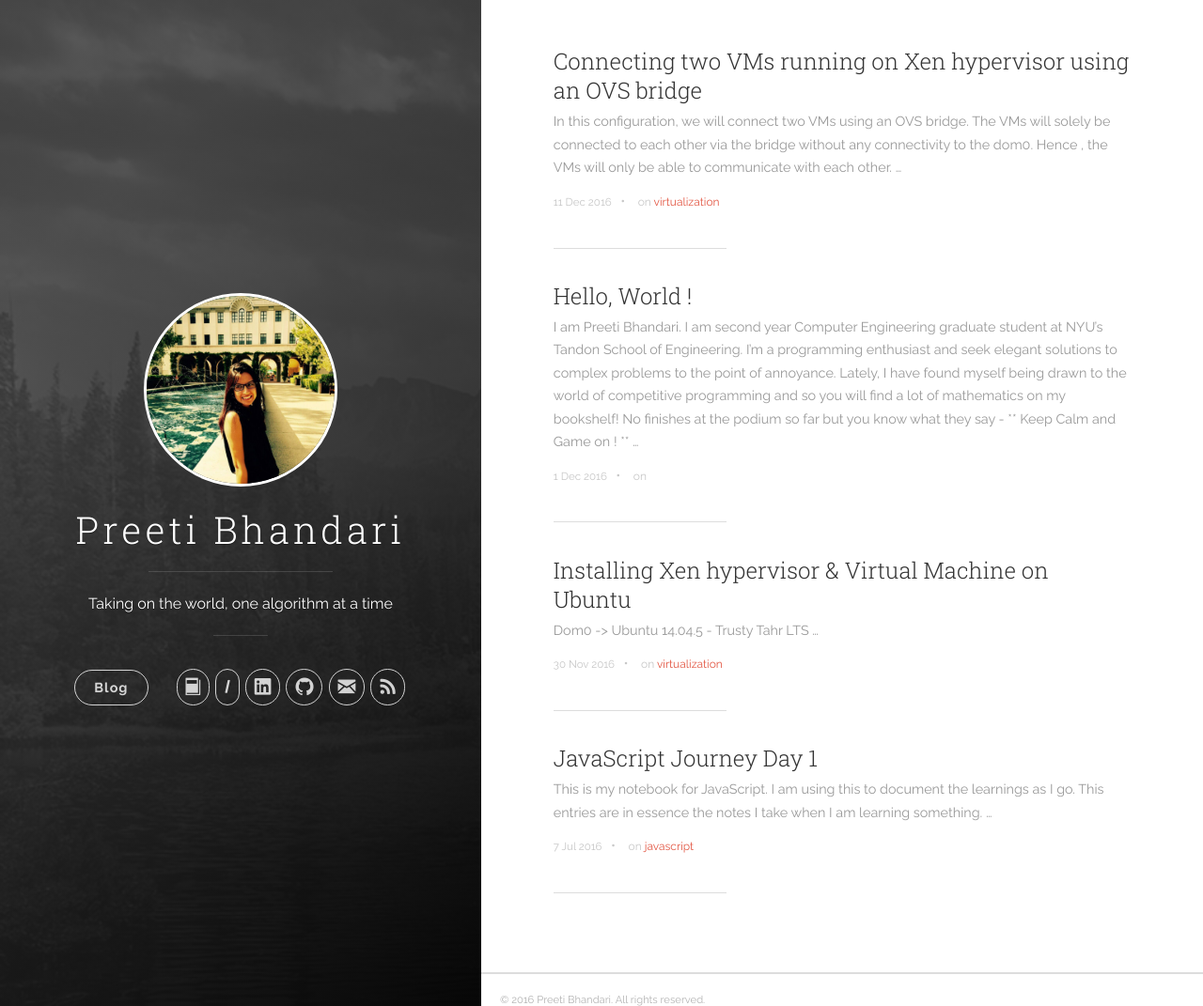
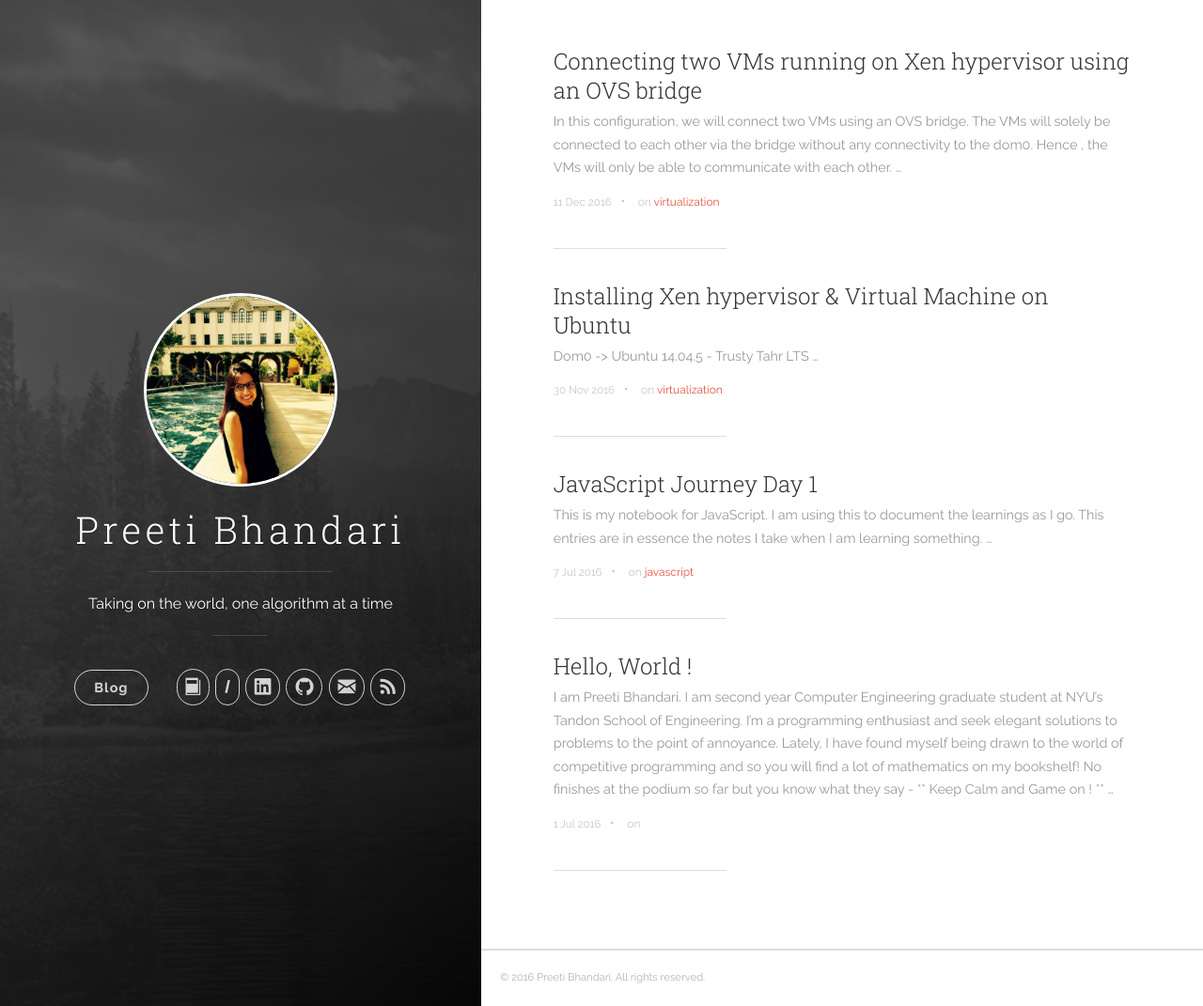
Before and after one commit to preeti1205/preeti1205.github.io, a Jekyll site: the page built from index.html, in a window 1280 px wide and 1071 px high. Shown: the whole window at 94% size. Built offline with Jekyll 4.4.1, drawn with Linux system fonts in a browser that asks for light colours; nearby versions of some CDN libraries; the list of posts is cut into pages by our own code.

Commit message:
new blog

```diff
--- a/_posts/2016-01-08-welcome-to-jekyll.markdown
+++ b/_posts/2016-01-08-welcome-to-jekyll.markdown
@@ -1,7 +1,7 @@
 ---
 title:  "Hello, World !"
-date:   2016-12-1 11:04:23
+date:   2016-07-1 11:04:23
 categories: [jekyll]
 ---
 
-I am Preeti Bhandari. I am second year Computer Engineering graduate student at NYU's Tandon School of Engineering. I'm a programming enthusiast and seek elegant solutions to complex problems to the point of annoyance. Lately, I have found myself being drawn to the world of competitive programming and so you will find a lot of mathematics on my bookshelf! No finishes at the podium so far but you know what they say - ** Keep Calm and Game on ! **
+I am Preeti Bhandari. I am second year Computer Engineering graduate student at NYU's Tandon School of Engineering. I'm a programming enthusiast and seek elegant solutions to problems to the point of annoyance. Lately, I have found myself being drawn to the world of competitive programming and so you will find a lot of mathematics on my bookshelf! No finishes at the podium so far but you know what they say - ** Keep Calm and Game on ! **
```
